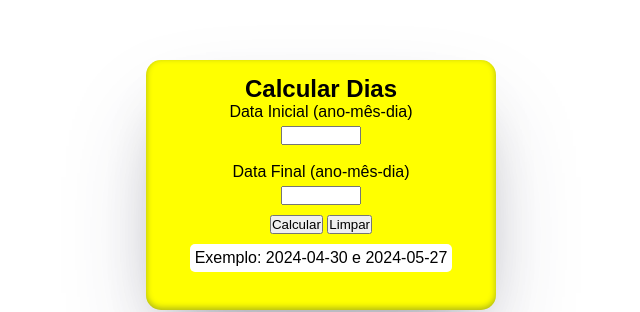
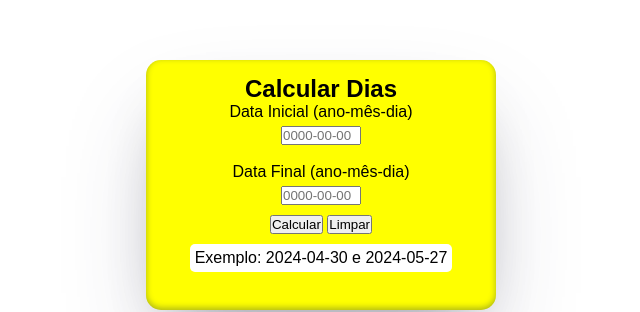
Before and after one commit to CristianoLiraGit/projeto-contador-de-dias, a plain HTML site: page index.html in a window 1280 px wide. Shown: the part 220-532 px from the top of the page, without its empty margins (319-959 px from the left). Drawn offline with Linux system fonts and the light colour scheme.

Commit message:
Update index.html
Adicionei placeholder nos campos de input.

```diff
--- a/index.html
+++ b/index.html
@@ -69,9 +69,9 @@
         <section id="sec1">
             <h1>Calcular Dias</h1>
             <label for="data1">Data Inicial (ano-mês-dia)</label>
-            <input type="text" name="data1" id="data1"><br>
+            <input type="text" name="data1" id="data1" placeholder="0000-00-00"><br>
             <label for="data2">Data Final (ano-mês-dia)</label>
-            <input type="text" name="data2" id="data2">
+            <input type="text" name="data2" id="data2" placeholder="0000-00-00">
         </section>
         <section id="sec2">
             <button id="btn">Calcular</button>
@@ -102,8 +102,8 @@
         })
 
         btn2.addEventListener('click', ()=>{
-            data1.value = ' '
-            data2.value = ' '
+            data1.value = ''
+            data2.value = ''
             msg.innerHTML= 'Exemplo: 2024-04-30 e 2024-05-27'
             msg.style.fontWeight = 'normal'
         })
```
